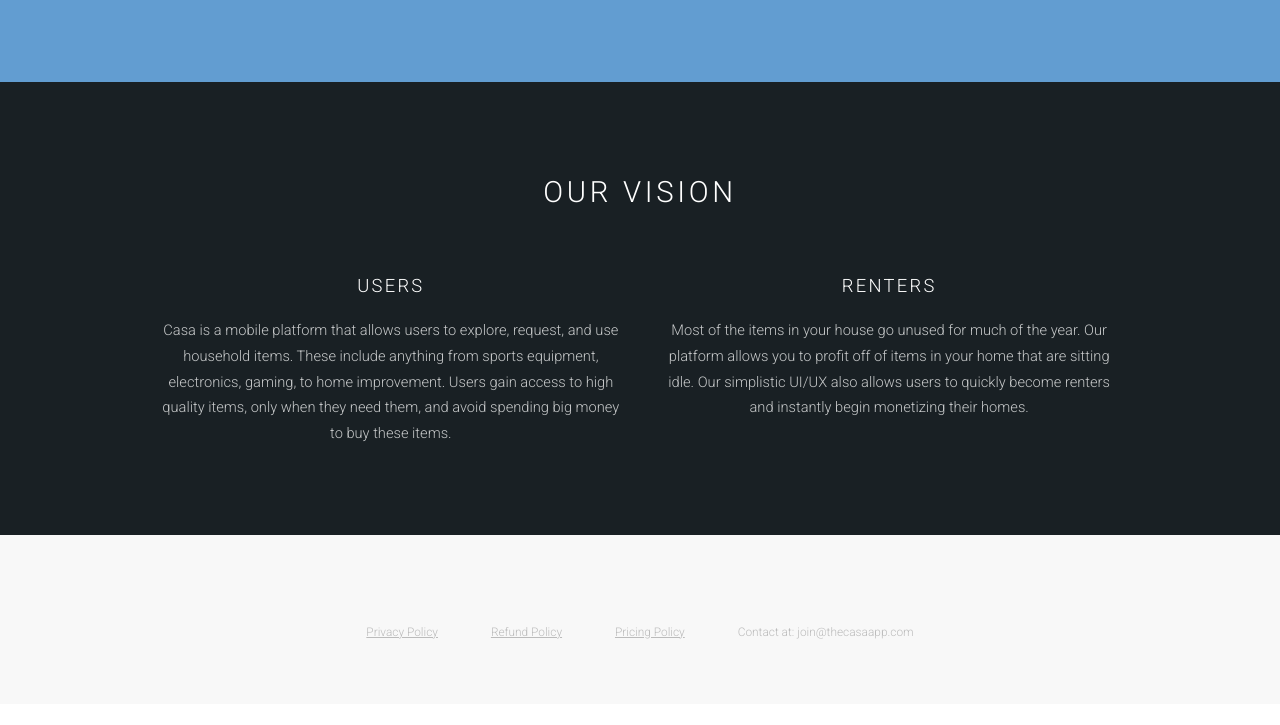
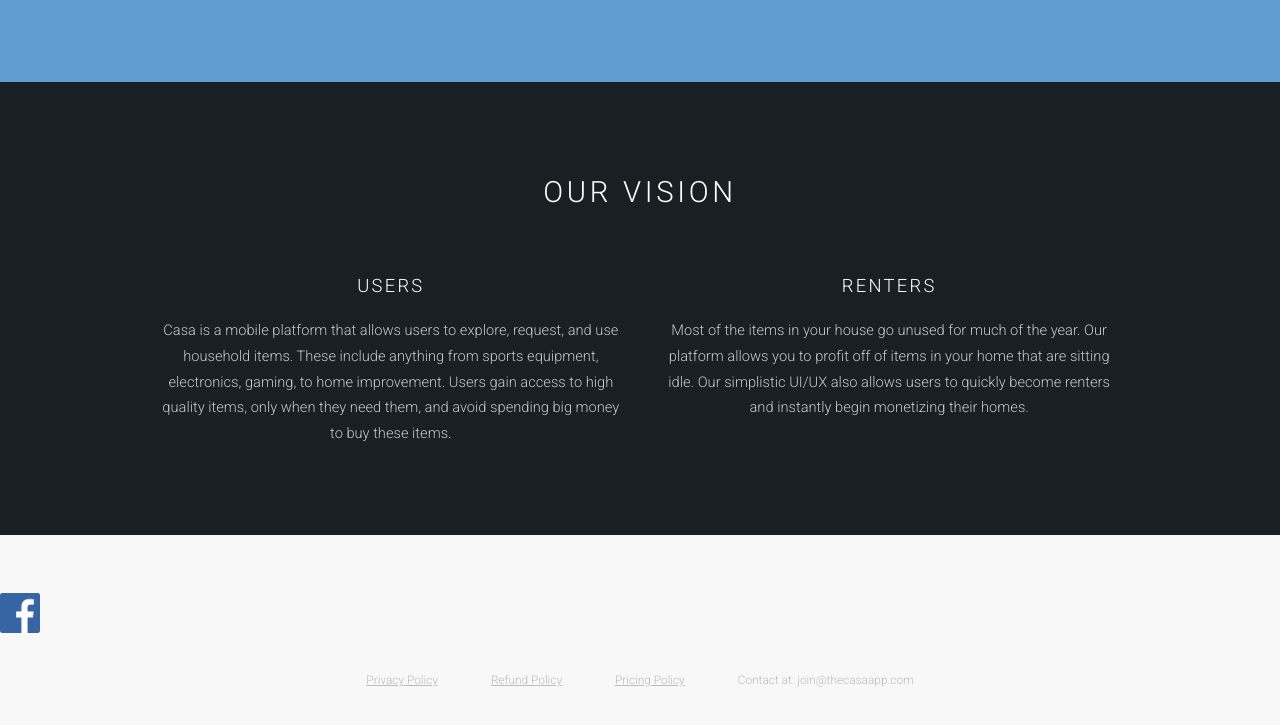
Before and after one commit to dudduss/thecasaapp.github.io, a plain HTML site: page index.html in a window 1280 px wide. Shown: the part 2031-2756 px from the top of the page. Before the commit the page ends 2735 px from the top, so only its background shows below. Drawn offline with Linux system fonts and the light colour scheme.

Commit message:
Adding facebook logo

```diff
--- a/index.html
+++ b/index.html
@@ -158,6 +158,8 @@
 
 		<!-- Footer -->
 			<footer id="footer">
+				<a href="http://www.w3schools.com">
+<img border="0" src="images/facebook.jpg" width="40" height="40">
 					<ul class="copyright">
                         <ul data-brackets-id="492" class="copyright">
                         <!-- <h3 data-brackets-id="493" style="color: black; font-size: 200%">Contact</h3> -->
```
Also changed, not shown: images/facebook.jpg (added), images/facebook.svg (added).
